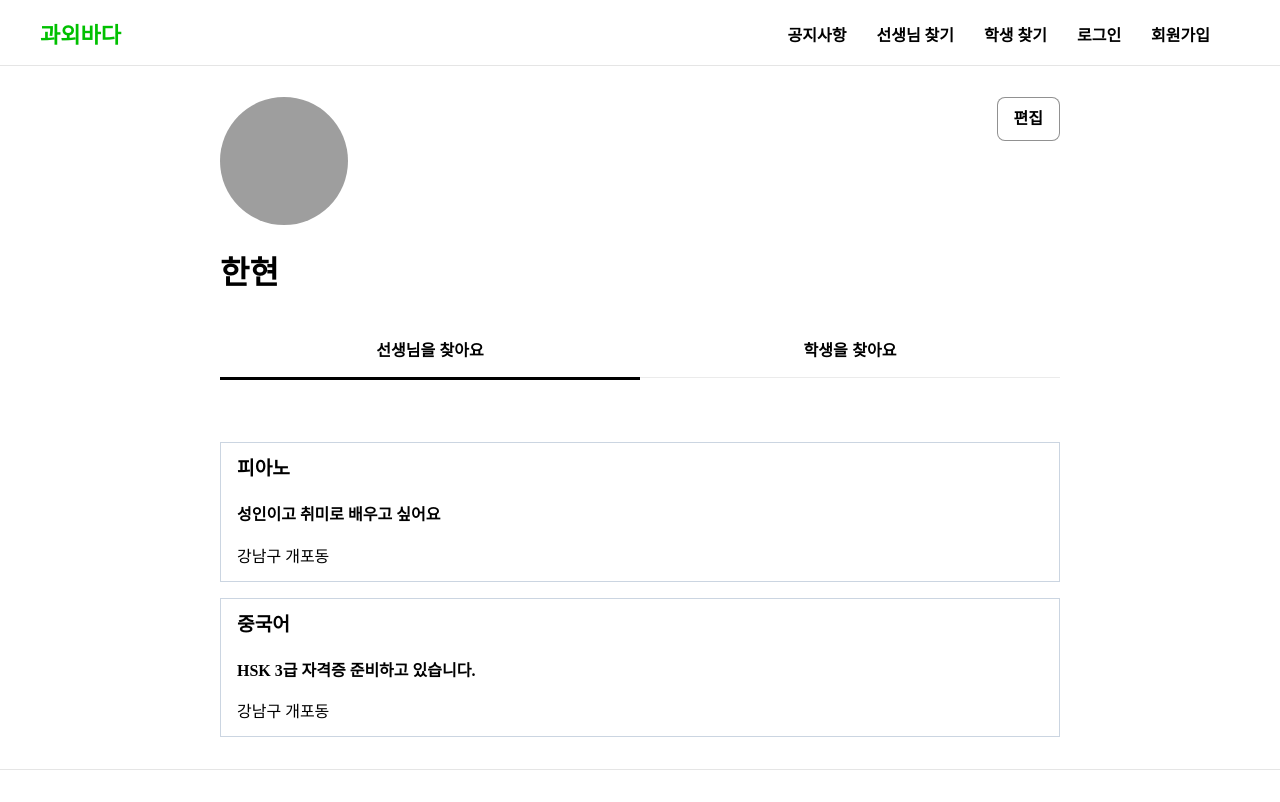
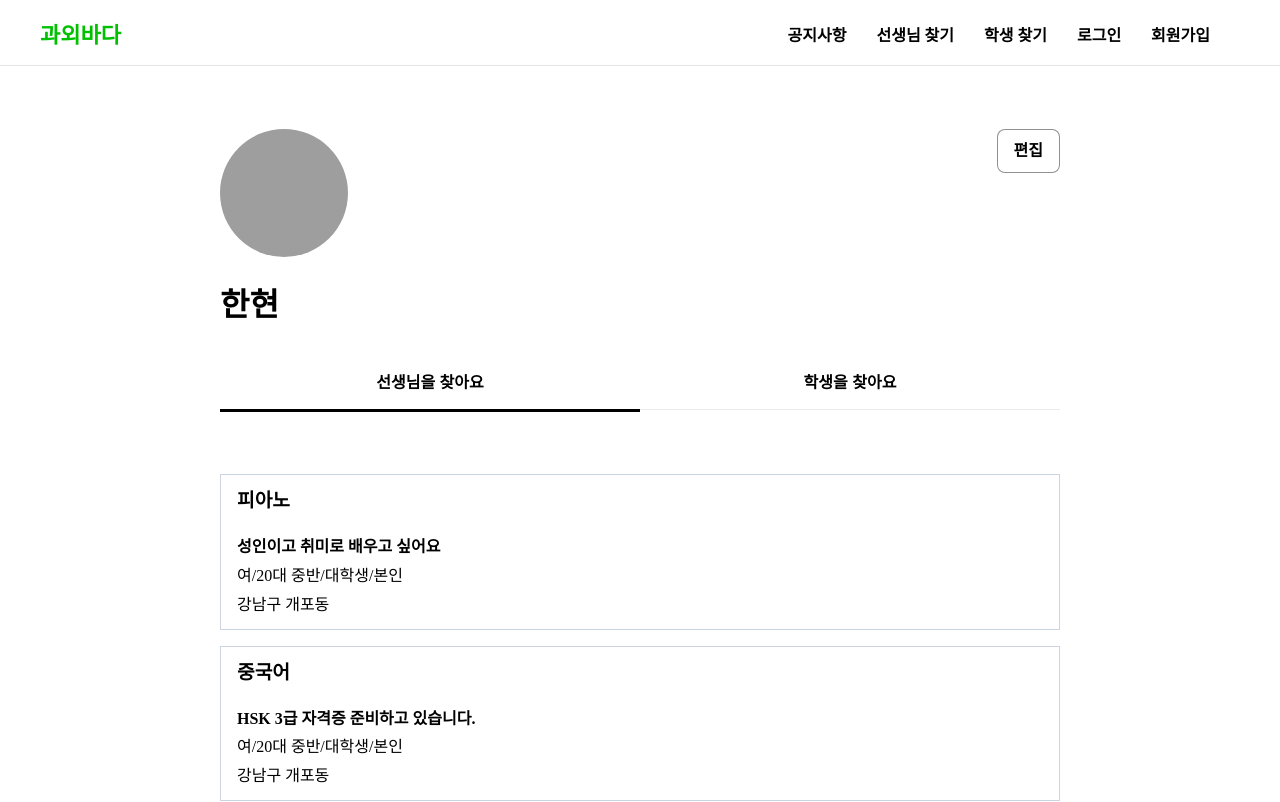
Before and after one commit to reignkk1/coding-tutoring-client, a React (Create React App) app: page /view/1 in a window 1280 px wide. Shown: the top 802 px of the page. Built offline with nearby package versions, Linux system fonts and the light colour scheme; grey boxes are pictures that could not be loaded.

Commit message:
style: 마이페이지 카테고리 수정

```diff
--- a/src/components/mypage/Category.tsx
+++ b/src/components/mypage/Category.tsx
@@ -2,18 +2,18 @@ import { styled } from "styled-components";
 
 interface CategoryProps {
   selected: string;
-  onClick: (c: { name: string; text: string }) => void;
+  changeSelected: (categoryName: string) => void;
 }
-export default function Category({ selected, onClick }: CategoryProps) {
+export default function Category({ selected, changeSelected }: CategoryProps) {
   const categories = [
-    { name: "teacher", text: "선생님을 찾아요" },
-    { name: "student", text: "학생을 찾아요" },
+    { name: "teachers", text: "선생님을 찾아요" },
+    { name: "students", text: "학생을 찾아요" },
   ];
 
   return (
     <CategoryContianer>
       {categories.map((c) => (
-        <li onClick={() => onClick(c)}>
+        <li onClick={() => changeSelected(c.name)}>
           <button className={`${selected === c.name && "selected"}`}>
             {c.text}
           </button>
--- a/src/components/mypage/PostList.tsx
+++ b/src/components/mypage/PostList.tsx
@@ -1,8 +1,10 @@
 import styled from "styled-components";
+import { useNavigate } from "react-router-dom";
 
 interface PostListProps {
   post: {
     id: number;
+    category: string;
     subject: string;
     intro: string;
     education?: string;
@@ -15,13 +17,30 @@ interface PostListProps {
 }
 
 export default function PostList({ post }: PostListProps) {
-  const { id, subject, intro, education, sex, age, grade, relation, address } =
-    post;
+  const {
+    id,
+    category,
+    subject,
+    intro,
+    education,
+    sex,
+    age,
+    grade,
+    relation,
+    address,
+  } = post;
+  const navigate = useNavigate();
+
   return (
-    <PostListContainer>
+    <PostListContainer onClick={() => navigate(`/view/${category}/${id}`)}>
       <p className="subject">{subject}</p>
       <p className="intro">{intro}</p>
-      <p>{education}</p>
+      {category === "students" && <p>{education}</p>}
+      {category === "teachers" && (
+        <p>
+          {sex}/{age}/{grade}/{relation}
+        </p>
+      )}
       <p>{address}</p>
     </PostListContainer>
   );
--- a/src/pages/MyPage.tsx
+++ b/src/pages/MyPage.tsx
@@ -4,14 +4,15 @@ import { styled } from "styled-components";
 import PostList from "../components/mypage/PostList";
 import Category from "../components/mypage/Category";
 
-export default function MyPage() {
+export default function MyPage(): JSX.Element {
+  //임의로 만든 데이터
   const userData = {
     name: "한현",
     img: "https://images.unsplash.com/photo-1544717305-2782549b5136?ixlib=rb-4.0.3&ixid=MnwxMjA3fDB8MHxwaG90by1wYWdlfHx8fGVufDB8fHx8&auto=format&fit=crop&w=687&q=80",
     posts: [
       {
         id: 1,
-        category: "student",
+        category: "students",
         subject: "수학",
         intro: "대원외고 졸 수학/영어 수업",
         education: "대학교 화학 졸업",
@@ -19,7 +20,7 @@ export default function MyPage() {
       },
       {
         id: 2,
-        category: "student",
+        category: "students",
         subject: "물리",
         intro: "대원외고 졸 수학/영어 수업",
         education: "대학교 화학 졸업",
@@ -27,7 +28,7 @@ export default function MyPage() {
       },
       {
         id: 3,
-        category: "student",
+        category: "students",
         subject: "공통과학",
         intro: "대원외고 졸 수학/영어 수업",
         education: "대학교 화학 졸업",
@@ -35,7 +36,7 @@ export default function MyPage() {
       },
       {
         id: 1,
-        category: "teacher",
+        category: "teachers",
         subject: "피아노",
         intro: "성인이고 취미로 배우고 싶어요",
         sex: "여",
@@ -46,7 +47,7 @@ export default function MyPage() {
       },
       {
         id: 2,
-        category: "teacher",
+        category: "teachers",
         subject: "중국어",
         intro: "HSK 3급 자격증 준비하고 있습니다.",
         sex: "여",
@@ -57,13 +58,13 @@ export default function MyPage() {
       },
     ],
   };
-  const [selected, setSelected] = useState<string>("teacher");
+  const [selected, setSelected] = useState("teachers");
   const [posts, setPosts] = useState(
-    userData.posts.filter((post) => post.category === "teacher")
+    userData.posts.filter((post) => post.category === "teachers")
   );
 
-  const handleClick = (c: { name: string; text: string }) => {
-    setSelected(c.name);
+  const changeSelected = (categoryName: string) => {
+    setSelected(categoryName);
   };
 
   useEffect(() => {
@@ -85,7 +86,7 @@ export default function MyPage() {
           </div>
         </Profile>
         <Find>
-          <Category selected={selected} onClick={handleClick} />
+          <Category selected={selected} changeSelected={changeSelected} />
           <Posts>
             {posts.map((post) => (
               <PostList key={post.id} post={post} />
@@ -100,7 +101,7 @@ export default function MyPage() {
 const Container = styled.div`
   width: 70%;
   margin-inline: auto;
-  padding: 2rem;
+  padding-block: 4rem;
   display: flex;
   flex-direction: column;
 `;
```
